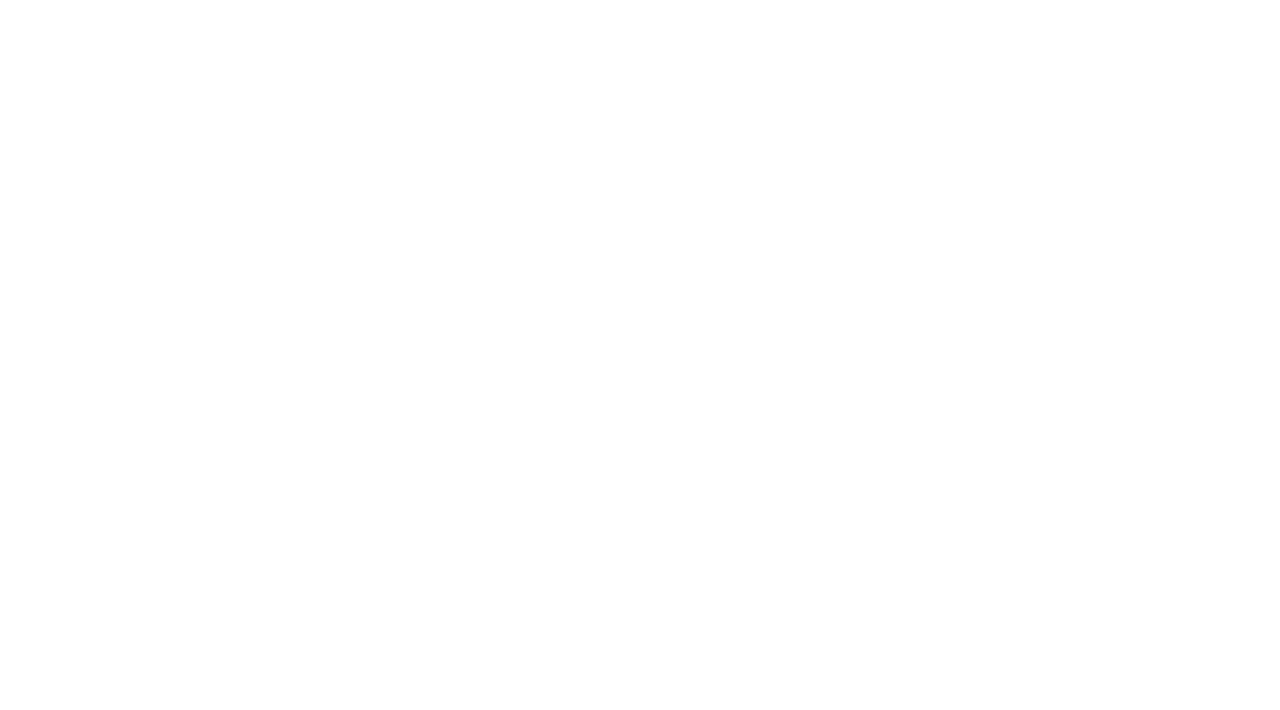
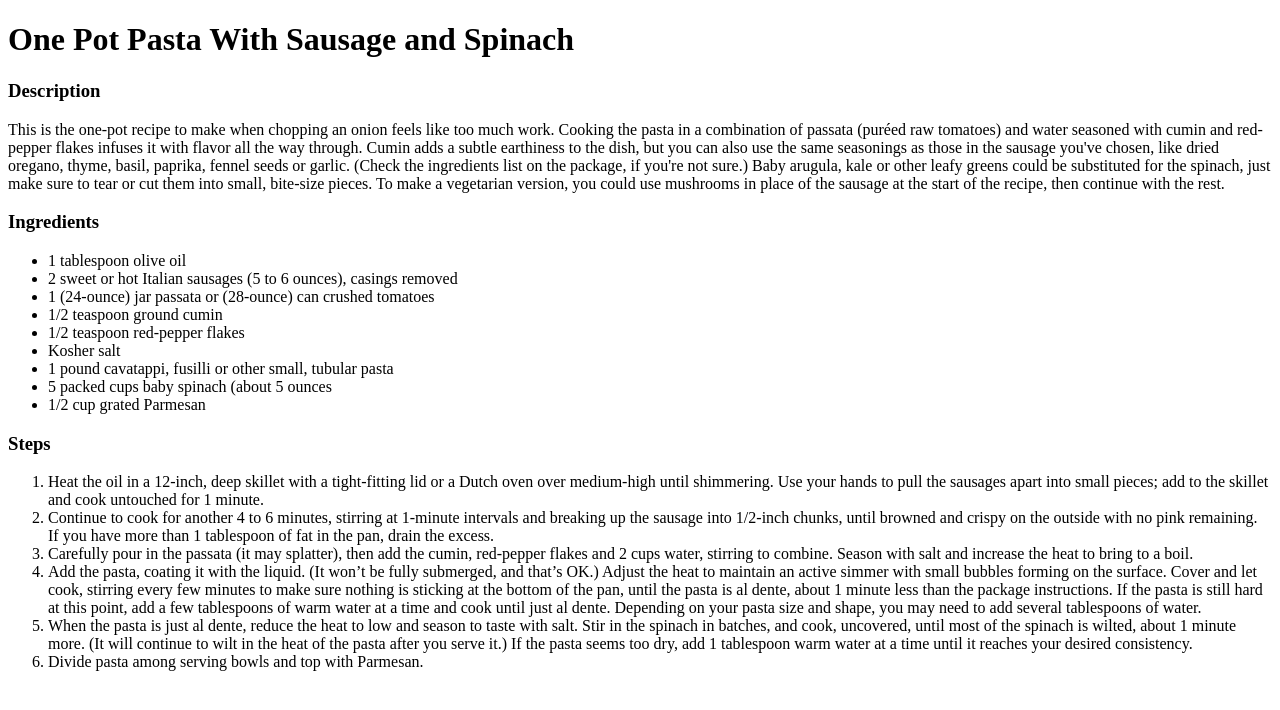
Before and after one commit to BenKastner/odin-recipes, a plain HTML site: page recipes/one-pot-pasta.html in a window 1280 px wide. Drawn offline with Linux system fonts and the light colour scheme.

Commit message:
fill out pasta page

```diff
--- a/recipes/one-pot-pasta.html
+++ b/recipes/one-pot-pasta.html
@@ -7,6 +7,29 @@
     <title>One Pot Pasta With Sausage and Spinach</title>
 </head>
 <body>
-
+    <h1>One Pot Pasta With Sausage and Spinach</h1>
+    <h3>Description</h3>
+    <p>This is the one-pot recipe to make when chopping an onion feels like too much work. Cooking the pasta in a combination of passata (puréed raw tomatoes) and water seasoned with cumin and red-pepper flakes infuses it with flavor all the way through. Cumin adds a subtle earthiness to the dish, but you can also use the same seasonings as those in the sausage you've chosen, like dried oregano, thyme, basil, paprika, fennel seeds or garlic. (Check the ingredients list on the package, if you're not sure.) Baby arugula, kale or other leafy greens could be substituted for the spinach, just make sure to tear or cut them into small, bite-size pieces. To make a vegetarian version, you could use mushrooms in place of the sausage at the start of the recipe, then continue with the rest.</p>
+    <h3>Ingredients</h3>
+    <ul>
+        <li>1 tablespoon olive oil</li>
+        <li>2 sweet or hot Italian sausages (5 to 6 ounces), casings removed</li>
+        <li>1 (24-ounce) jar passata or (28-ounce) can crushed tomatoes</li>
+        <li>1/2 teaspoon ground cumin</li>
+        <li>1/2 teaspoon red-pepper flakes</li>
+        <li>Kosher salt</li>
+        <li>1 pound cavatappi, fusilli or other small, tubular pasta</li>
+        <li>5 packed cups baby spinach (about 5 ounces</li>
+        <li>1/2 cup grated Parmesan</li>
+    </ul>
+    <h3>Steps</h3>
+    <ol>
+        <li>Heat the oil in a 12-inch, deep skillet with a tight-fitting lid or a Dutch oven over medium-high until shimmering. Use your hands to pull the sausages apart into small pieces; add to the skillet and cook untouched for 1 minute.</li>
+        <li>Continue to cook for another 4 to 6 minutes, stirring at 1-minute intervals and breaking up the sausage into 1/2-inch chunks, until browned and crispy on the outside with no pink remaining. If you have more than 1 tablespoon of fat in the pan, drain the excess.</li>
+        <li>Carefully pour in the passata (it may splatter), then add the cumin, red-pepper flakes and 2 cups water, stirring to combine. Season with salt and increase the heat to bring to a boil.</li>
+        <li>Add the pasta, coating it with the liquid. (It won’t be fully submerged, and that’s OK.) Adjust the heat to maintain an active simmer with small bubbles forming on the surface. Cover and let cook, stirring every few minutes to make sure nothing is sticking at the bottom of the pan, until the pasta is al dente, about 1 minute less than the package instructions. If the pasta is still hard at this point, add a few tablespoons of warm water at a time and cook until just al dente. Depending on your pasta size and shape, you may need to add several tablespoons of water.</li>
+        <li>When the pasta is just al dente, reduce the heat to low and season to taste with salt. Stir in the spinach in batches, and cook, uncovered, until most of the spinach is wilted, about 1 minute more. (It will continue to wilt in the heat of the pasta after you serve it.) If the pasta seems too dry, add 1 tablespoon warm water at a time until it reaches your desired consistency.</li>
+        <li>Divide pasta among serving bowls and top with Parmesan.</li>
+    </ol>
 </body>
 </html>
```
